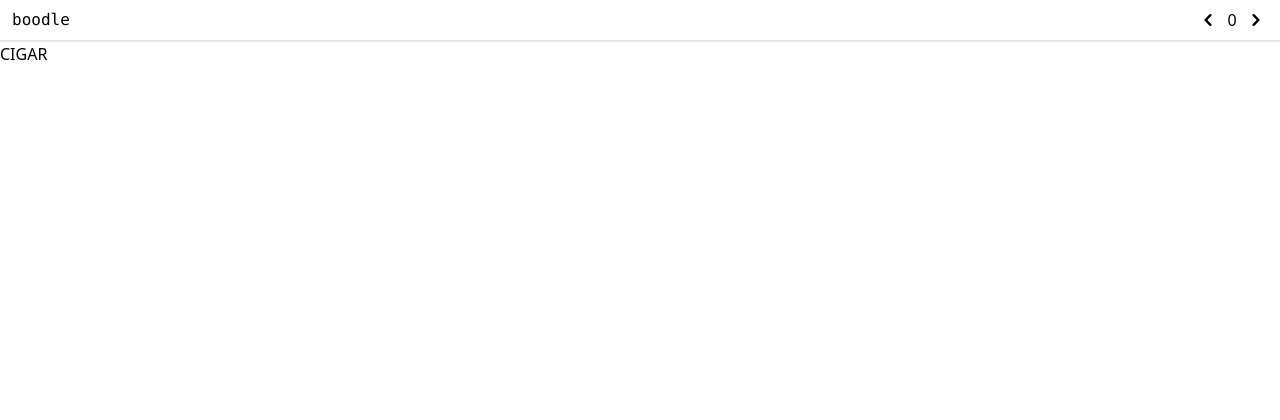
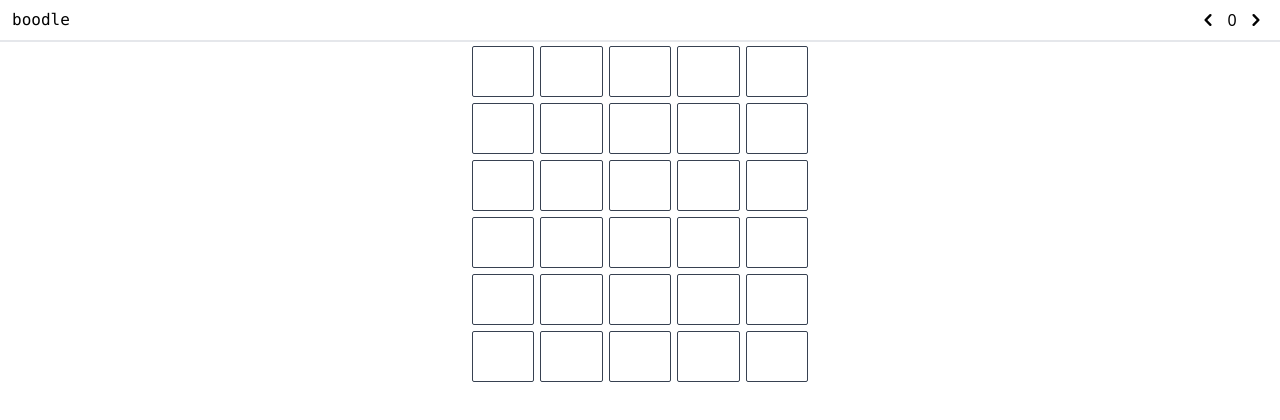
Before and after one commit to haroundjudzman/boodle, a Next.js app: page / in a window 1280 px wide. Shown: the top 420 px of the page. Built offline with nearby package versions, Linux system fonts and the light colour scheme.

Commit message:
add states and tiles

```diff
--- a/components/Game.tsx
+++ b/components/Game.tsx
@@ -1,15 +1,58 @@
-import { useContext } from 'react'
+import { useContext, useState } from 'react'
 import { WordNumberContext } from './WordNumberContext'
-import { getSolution } from '../libs/words'
+import { getSolution, getValidWords } from '../libs/words'
+import { GameState } from '../libs/types'
+import { getAnswerStates } from '../libs/utils'
+import React from 'react'
+import Tile from './Tile'
+
+const initialState: GameState = {
+  answers: Array(6).fill(''),
+  attempt: 0,
+}
 
 export default function Game() {
   const { wordNumber, setWordNumber } = useContext(WordNumberContext)
+  const [gameState, setGameState] = useState(initialState)
+  const solution = getSolution(Number(wordNumber))
+  const validWords = getValidWords()
+  const [invalidAnswer, setInvalidAnswer] = useState(false)
 
-  // Get the solution from wordNumber
-  const solution = getSolution(Number(wordNumber))
   return (
-    <>
-      <div>{solution}</div>
-    </>
+    <div className="flex flex-col gap-1 mt-1 w-[calc(320px+1rem)] mx-auto">
+      <div className="grid grid-rows-6 gap-1.5 max-w-full aspect-square">
+        {Array(6)
+          .fill('')
+          .map((_, i) => {
+            let userAnswer = gameState.answers[i] ?? ''
+            userAnswer += ' '.repeat(5 - userAnswer.length)
+
+            const answerStates = getAnswerStates(userAnswer, solution)
+            return (
+              <div className="grid grid-cols-5 gap-1.5 relative" key={i}>
+                {userAnswer.split('').map((char, index) => {
+                  let state = null
+                  if (i < gameState.attempt) {
+                    state = answerStates[index]
+                  }
+
+                  const isInvalid = invalidAnswer && i === gameState.attempt
+                  return (
+                    <React.Fragment key={index}>
+                      <Tile
+                        key={index}
+                        char={char}
+                        state={state}
+                        isInvalid={isInvalid}
+                        delay={300 * index}
+                      />
+                    </React.Fragment>
+                  )
+                })}
+              </div>
+            )
+          })}
+      </div>
+    </div>
   )
 }
--- /dev/null
+++ b/components/Tile.tsx
@@ -0,0 +1,68 @@
+import { CSSProperties, useEffect, useState } from 'react'
+import { AnswerState } from '../libs/types'
+
+interface Props {
+  char: string
+  state: AnswerState
+  isInvalid?: boolean
+  delay: number
+}
+
+export default function Tile(props: Props) {
+  const [background, setBackground] = useState('')
+  const [animate, setAnimationEnabled] = useState(false)
+  const border =
+    props.char === ' ' ? 'border' : props.state === null ? 'border-3' : ''
+  const borderColor =
+    props.char === ' '
+      ? 'border-gray-700'
+      : props.state === null
+      ? 'border-gray-500'
+      : ''
+
+  useEffect(() => {
+    if (props.state === null) {
+      return
+    }
+
+    setAnimationEnabled(true)
+    ;() => setAnimationEnabled(false)
+  }, [props.state])
+
+  const style: CSSProperties = {}
+  if (props.isInvalid) {
+    style.animationName = 'shake'
+    style.animationDuration = '600ms'
+  }
+
+  if (animate) {
+    style.animationName = 'flipIn'
+    style.animationDuration = '400ms'
+    style.animationDelay = `${props.delay}ms`
+  }
+
+  useEffect(() => {
+    setTimeout(() => {
+      switch (props.state) {
+        case 'correct':
+          setBackground('bg-green-700')
+          break
+        case 'exist':
+          setBackground('bg-yellow-600')
+          break
+        case 'wrong':
+          setBackground('bg-gray-700')
+          break
+      }
+    }, props.delay + 200)
+  }, [animate, props.state, props.delay])
+
+  return (
+    <div
+      style={style}
+      className={`rounded-sm uppercase text-white text-center h-full w-full text-dynamic font-bold ${background} flex justify-center items-center ${border} ${borderColor}`}
+    >
+      {props.char}
+    </div>
+  )
+}
--- /dev/null
+++ b/libs/types.ts
@@ -0,0 +1,6 @@
+export type AnswerState = 'correct' | 'exist' | 'wrong' | null
+
+export interface GameState {
+  answers: string[]
+  attempt: number
+}
--- /dev/null
+++ b/libs/utils.ts
@@ -0,0 +1,41 @@
+import { AnswerState } from './types'
+
+type AnswerStates = [
+  AnswerState,
+  AnswerState,
+  AnswerState,
+  AnswerState,
+  AnswerState
+]
+
+export function getAnswerStates(
+  userAnswer: string,
+  answer: string
+): AnswerStates {
+  const states: AnswerStates = Array(5).fill(null) as any
+
+  const answerChars = answer.split('')
+  const userAnswerChars = userAnswer.split('')
+  for (let i = 0; i < answerChars.length; i++) {
+    if (userAnswer[i] === answerChars[i]) {
+      states[i] = 'correct'
+      answerChars[i] = null
+      userAnswerChars[i] = null
+    }
+  }
+
+  for (let i = 0; i < userAnswerChars.length; i++) {
+    if (userAnswerChars[i] === null) {
+      continue
+    }
+
+    const answerIndex = answerChars.indexOf(userAnswer[i])
+    if (answerIndex !== -1) {
+      states[i] = 'exist'
+      answerChars[answerIndex] = null
+      userAnswerChars[i] = null
+    }
+  }
+
+  return states.map((s) => (s === null ? 'wrong' : s)) as any
+}
--- a/libs/words.ts
+++ b/libs/words.ts
@@ -1,4 +1,6 @@
 import { SOLUTIONS } from '../constants/solutions'
-// import { VALIDWORDS } from '../constants/validWords'
+import { VALIDWORDS } from '../constants/validWords'
 
 export const getSolution = (wordId: number) => SOLUTIONS[wordId].toUpperCase()
+
+export const getValidWords = () => VALIDWORDS
--- a/tsconfig.json
+++ b/tsconfig.json
@@ -5,6 +5,7 @@
     "allowJs": true,
     "skipLibCheck": true,
     "strict": true,
+    "strictNullChecks": false,
     "forceConsistentCasingInFileNames": true,
     "noEmit": true,
     "esModuleInterop": true,
```
